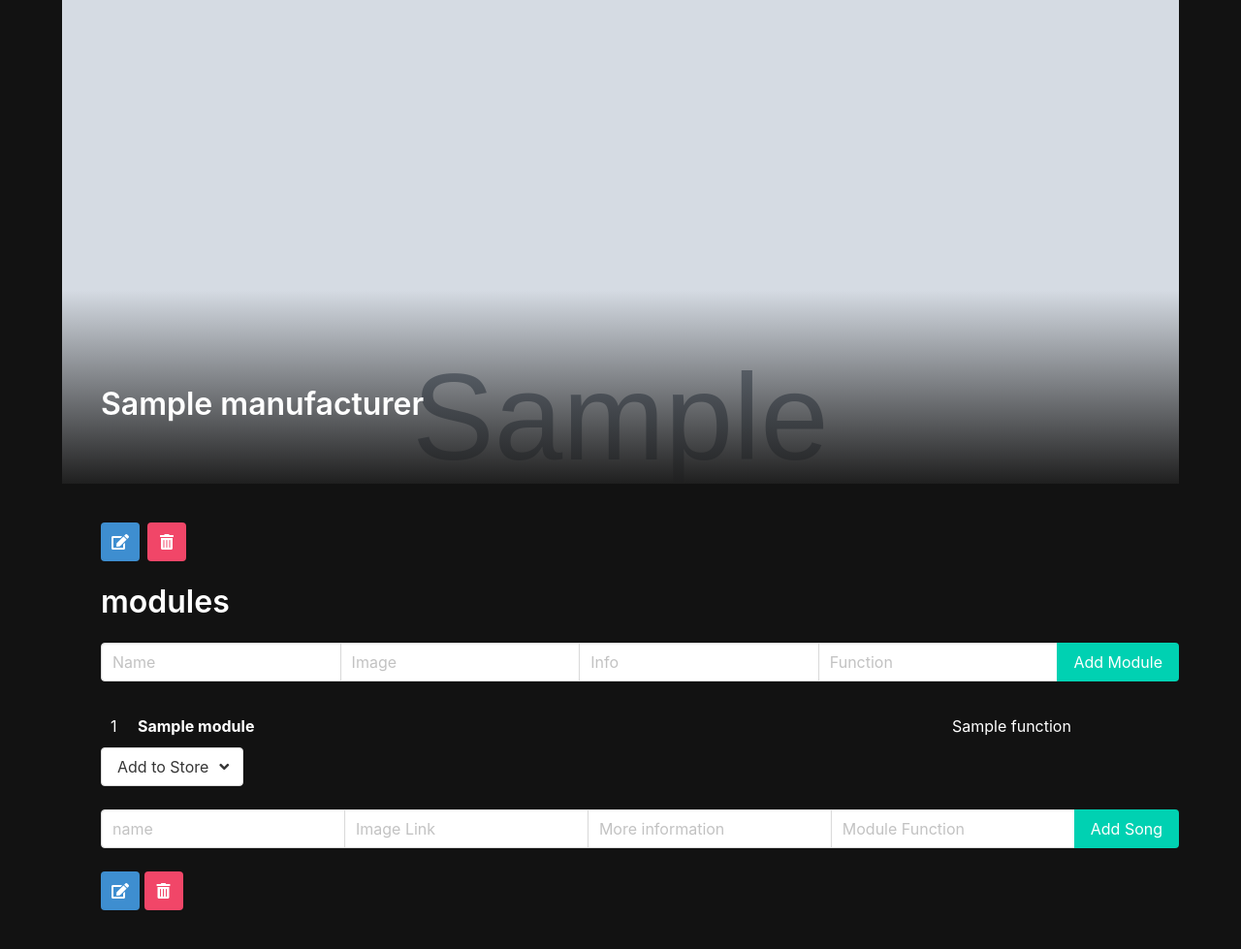
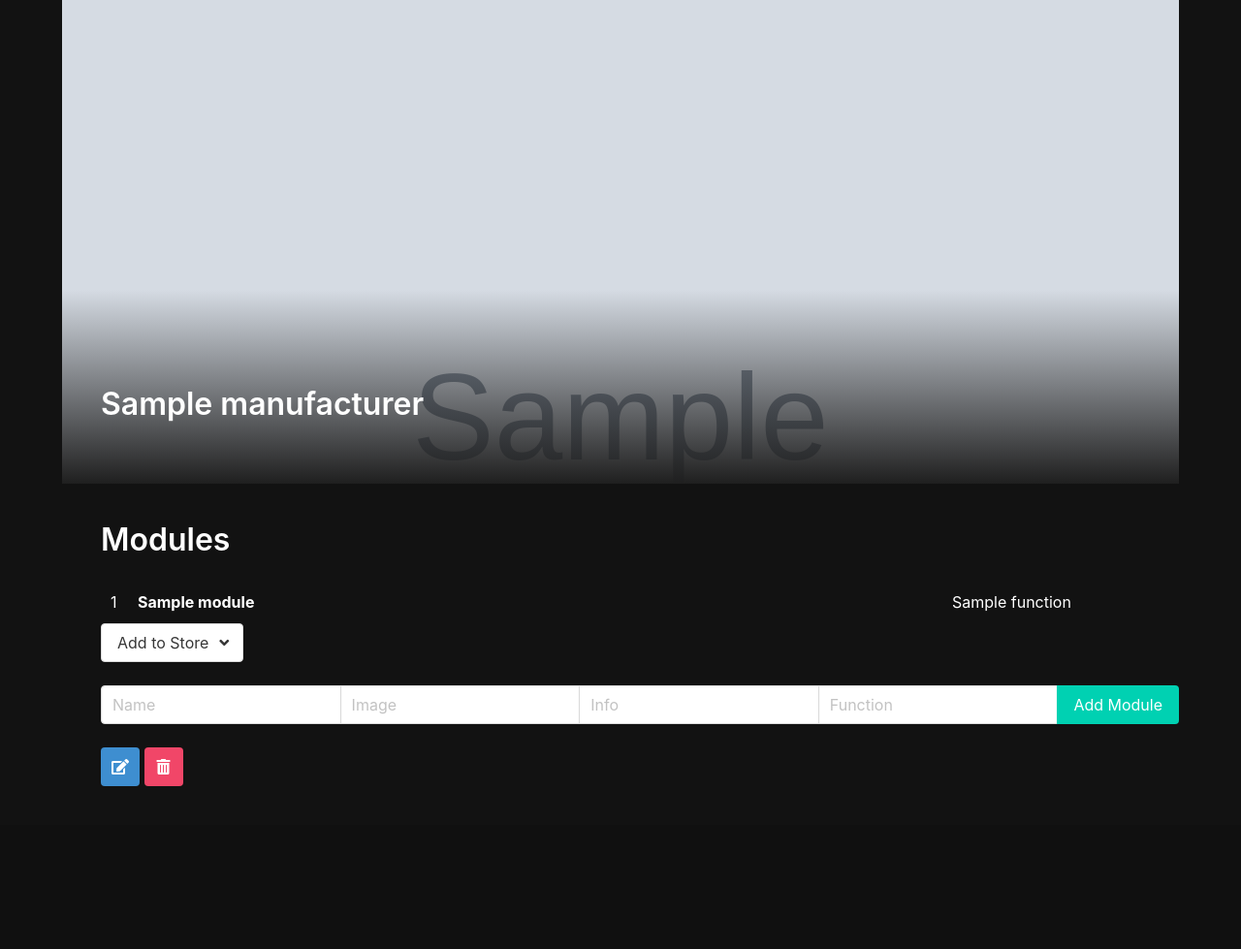
Before and after one commit to bbakercello/New-England-Synth, a Django app: template main_app/templates/manufacturer_detail.html in a window 1280 px wide. Shown: the part 53-1032 px from the top of the page at 97% size. After the commit the page ends 864 px from the top, so only its background shows below. Run offline with Django 4.2, Linux system fonts and the light colour scheme; the template is opened without the code that fills it: most values are stand-ins (such as "Sample title", 1, 10 or a date in 2020); grey boxes marked "Sample" are stand-in pictures.

Commit message:
refactored detail page

```diff
--- a/main_app/static/scripts/app.js
+++ b/main_app/static/scripts/app.js
@@ -1,7 +1,10 @@
-// $(".navbar-burger").click(function () {
-//     // Toggle the "is-active" class on both the "navbar-burger" and the "navbar-menu"
-//     $(".navbar-burger").toggleClass("is-active");
-//     $(".navbar-menu").toggleClass("is-active");
-//   });
+$(".navbar-burger").click(function () {
+    // Toggle the "is-active" class on both the "navbar-burger" and the "navbar-menu"
+    $(".navbar-burger").toggleClass("is-active");
+    $(".navbar-menu").toggleClass("is-active");
 
-//   console.log("Hi everyone")
+  });
+  $(".dropdown").click(function (event) {
+    $(this).toggleClass("is-active");
+  });
+  console.log("Hi everyone")
--- a/main_app/templates/manufacturer_detail.html
+++ b/main_app/templates/manufacturer_detail.html
@@ -1,5 +1,4 @@
 {% extends 'base.html' %}
-{% block title %} {{manufacturer.name}}'s best modules {% endblock %}
 {% block content %}
 <div class="detail__img">
     <img src="{{manufacturer.img}}" alt="{{manufacturer.name}}" />
@@ -8,20 +7,56 @@
     <h1 class="title">{{manufacturer.name}}</h1>
 </div>
 <div class="detail__container">
-    <div class="buttons">
-        <a href="{% url 'manufacturer_update' manufacturer.pk %}" class="button is-info">
-            <span class="icon">
-                <i class="fas fa-edit"></i>
-            </span>
-        </a>
-        <a href="/manufacturers/{{manufacturer.id}}/delete" class="button is-danger">
-            <span class="icon">
-                <i class="fas fa-trash-alt"></i>
-            </span>
-        </a>
+
+    <div class="detail__modules mb-5">
+
+        <h3 class="title is-3">Modules</h3>
+        {% for module in manufacturer.modules.all %}
+        <div class="module">
+        <span>{{forloop.counter}}</span>
+        <span><b>{{module.name}}</b></span>
+        <span>{{module.function}}</span>
+        </div>
+        <span>
+          <div class="dropdown">
+            <div class="dropdown-trigger">
+              <button
+                class="button"
+                aria-haspopup="true"
+                aria-controls="dropdown-menu"
+              >
+                <span>Add to Store</span>
+                <span class="icon is-small">
+                  <i class="fas fa-angle-down" aria-hidden="true"></i>
+                </span>
+              </button>
+            </div>
+            <div class="dropdown-menu" id="dropdown-menu" role="menu">
+              <div class="dropdown-content">
+                {% for store in stores %}
+            <!-- each store becomes a drop
+            down item with the ids needed to add to the join table  -->
+                <a
+                  href="{% url 'store_module_assoc' store.pk module.pk %}?assoc=add"
+                  class="dropdown-item"
+                >
+                  {{store.title}}
+                </a>
+                {% endfor %}
+              </div>
+            </div>
+          </div>
+        </span>
+
+        {% empty %}
+            <article class="message">
+                <div class="message-header">
+                    <p>No Songs Available</p>
+                </div>
+            </article>
+
+        {% endfor %}
     </div>
-    <div class="detail__modules mb-5">
-        <h3 class="title is-3">modules</h3>
 
         <form class="mb-5" action="{% url 'module_create' manufacturer.pk %}" method="post">
             {% csrf_token %}
@@ -68,97 +103,6 @@
             </div>
         </form>
 
-        {% for module in module.all %}
-            <div class="module">
-                <span>{{forloop.counter}}</span>
-                <span><b>{{module.name}}</b></span>
-                <span>{{module.function}}</span>
-            </div>
-            <span>
-                <div class="dropdown">
-                  <div class="dropdown-trigger">
-                    <button
-                      class="button"
-                      aria-haspopup="true"
-                      aria-controls="dropdown-menu"
-                    >
-                      <span>Add to Store</span>
-                      <span class="icon is-small">
-                        <i class="fas fa-angle-down" aria-hidden="true"></i>
-                      </span>
-                    </button>
-                  </div>
-                  <div class="dropdown-menu" id="dropdown-menu" role="menu">
-                    <div class="dropdown-content">
-                      {% for store in stores %}
-                  <!-- each playlist becomes a drop
-                  down item with the ids needed to add to the join table  -->
-                      <a
-                        href="{% url 'store_module_assoc' store.pk module.pk %}?assoc=add"
-                        class="dropdown-item"
-                      >
-                        {{store.title}}
-                      </a>
-                      {% endfor %}
-                    </div>
-                  </div>
-                </div>
-              </span>
-
-        {% empty %}
-            <article class="message">
-                <div class="message-header">
-                    <p>No modules Available</p>
-                </div>
-            </article>
-
-        {% endfor %}
-    </div>
-    <form class="mb-5" action="{% url 'module_create' manufacturer.pk %}" method="post">
-        {% csrf_token %}
-        <div class="field has-addons">
-        <div class="control">
-            <input
-            class="input"
-            type="text"
-            name="name"
-            placeholder="name"
-            required
-            />
-        </div>
-        <div class="control">
-            <input
-            class="input"
-            type="text"
-            name="img"
-            placeholder="Image Link"
-            required
-            />
-        </div>
-        <div class="control">
-            <input
-            class="input"
-            type="text"
-            name="info"
-            placeholder="More information"
-            required
-            />
-        </div>
-        <div class="control">
-            <input
-            class="input"
-            type="text"
-            name="function"
-            placeholder="Module Function"
-            required
-            />
-        </div>
-        <div class="control">
-            <input class="button is-primary" type="submit" value="Add Song" />
-        </div>
-        </div>
-    </form>
-
 <!-- before the for loop for songs -->
 
     <!--  above about section  -->
@@ -173,7 +117,6 @@
       </span>
     </a>
   </div>
-
 </div>
 
 {% endblock %}
```
